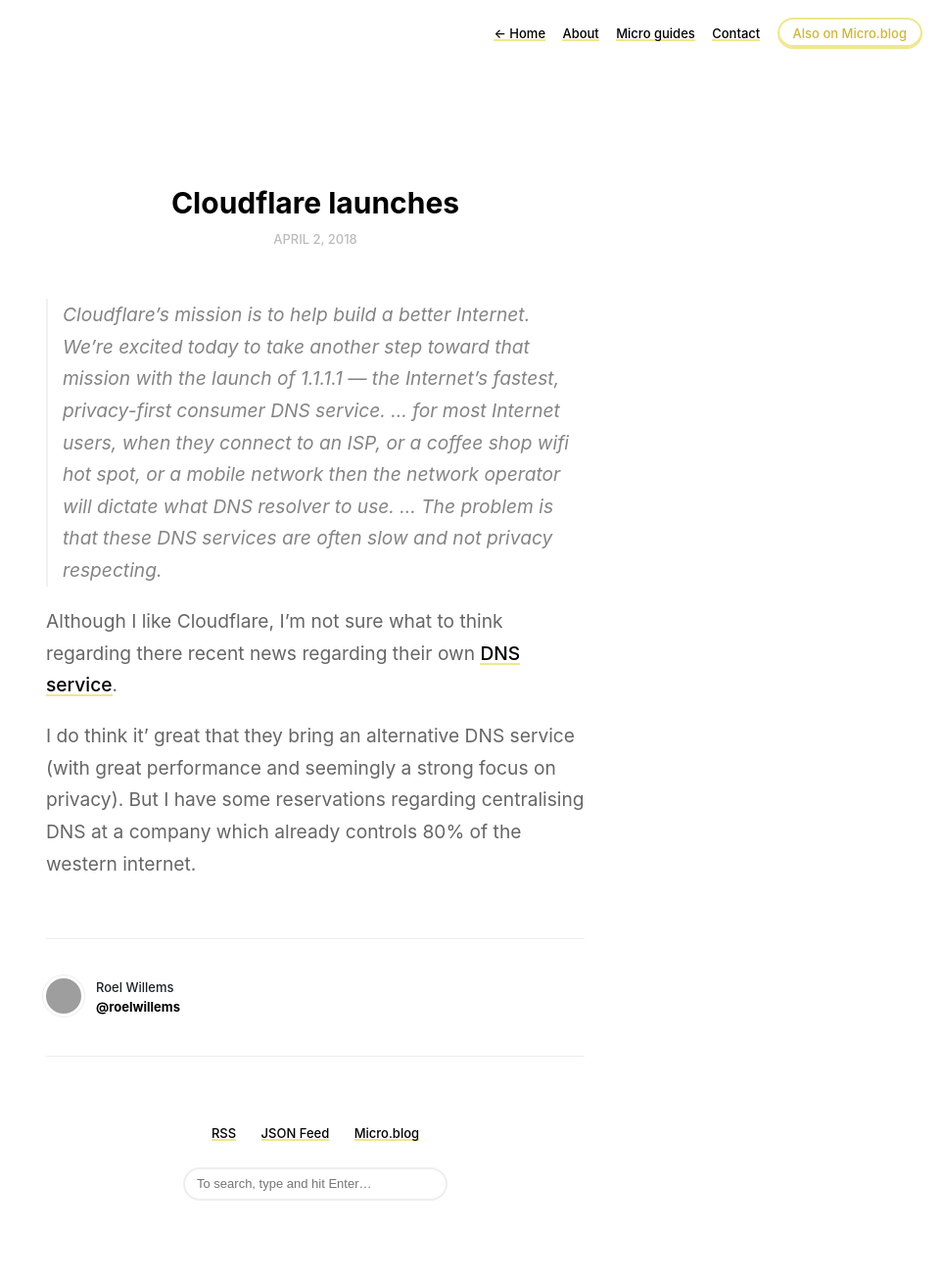
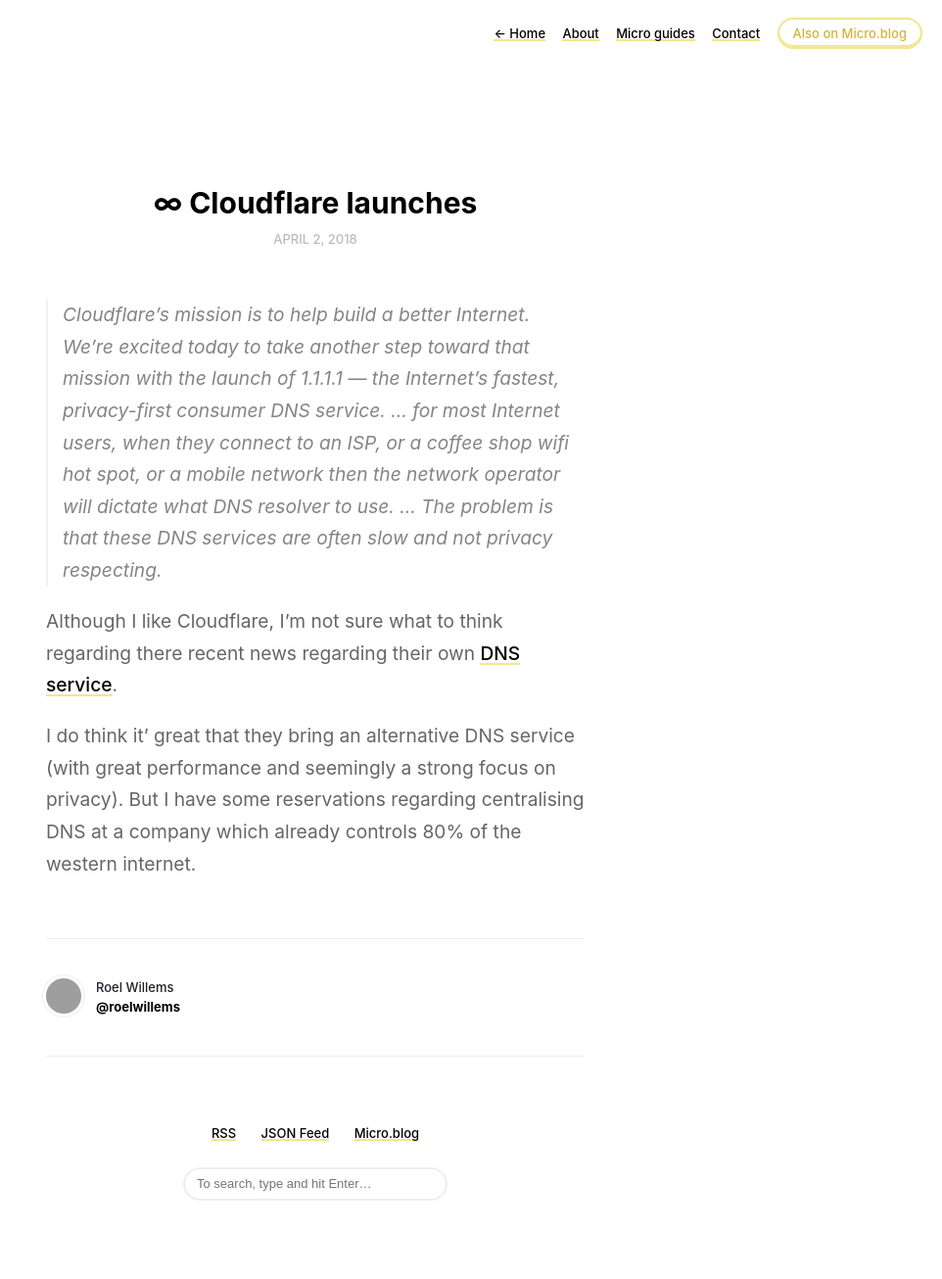
Before and after one commit to roelwillems/roelwillems.github.io, a Jekyll site: the page built from _posts/2018-04-02-although-i-like.md, in a window 1280 px wide. Shown: the whole page at 98% size, without its empty margins (318-1280 px from the left). Built offline with Jekyll 4.4.1, drawn with Linux system fonts in a browser that asks for light colours; grey boxes are pictures that could not be loaded.

Commit message:
Mirroring from Micro.blog.

```diff
--- a/_posts/2018-04-02-although-i-like.md
+++ b/_posts/2018-04-02-although-i-like.md
@@ -1,6 +1,6 @@
 ---
 layout: post
-title: "Cloudflare launches "
+title: "∞ Cloudflare launches "
 microblog: false
 audio:
 date: 2018-04-02 21:49:08 +0200
```
